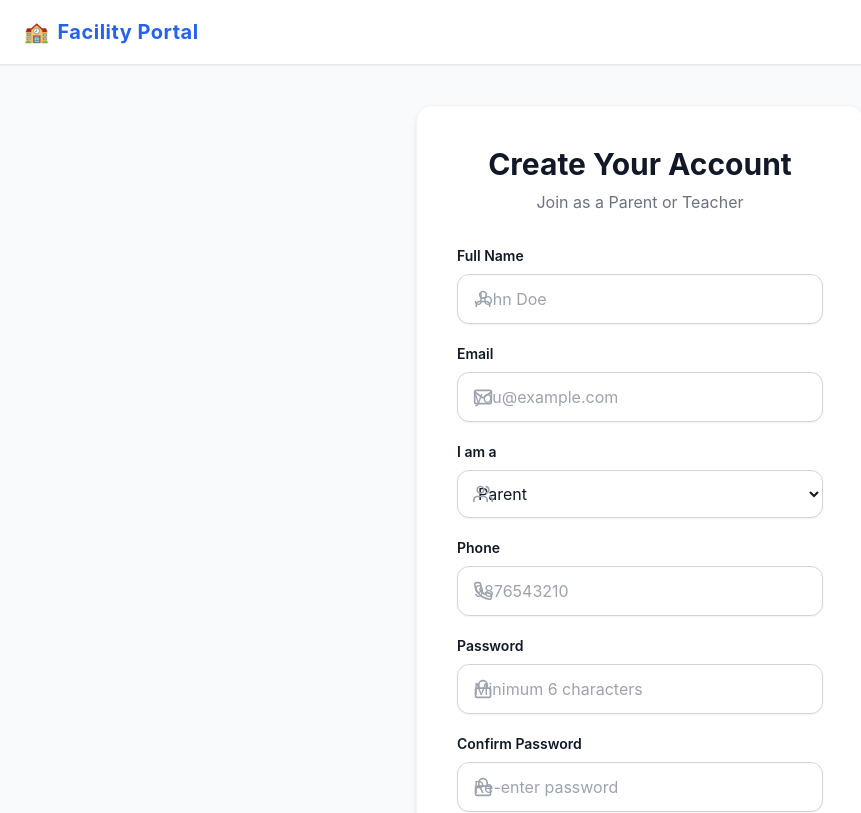
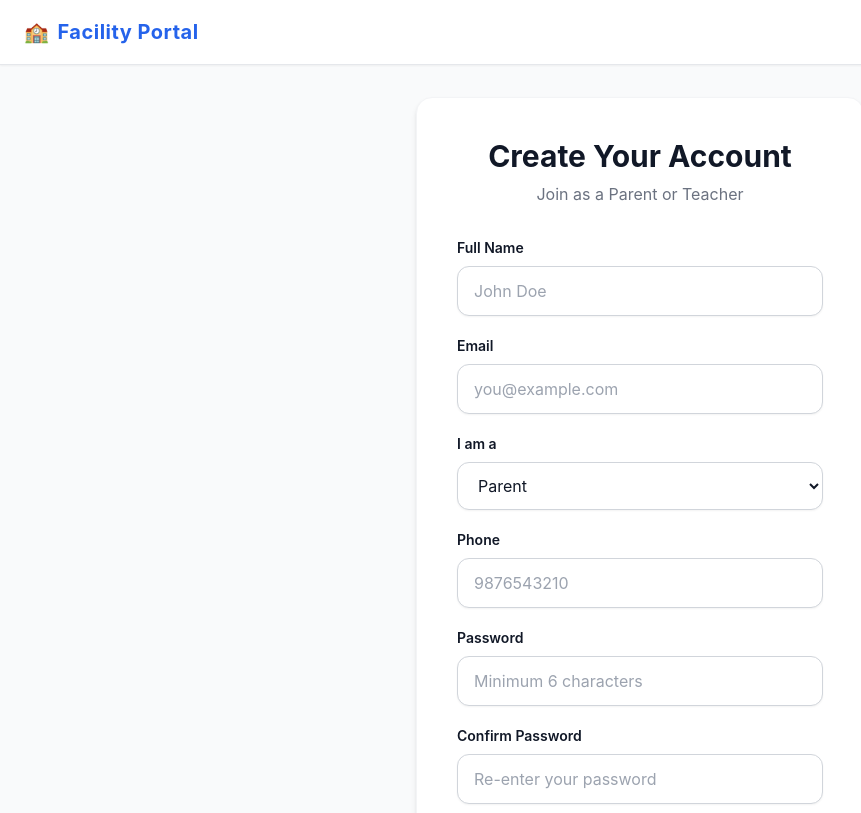
Before and after one commit to Prasannamali08/school-facility-portal, a React (Vite) app in the folder frontend/: page /register in a window 1280 px wide. Shown: the top 813 px of the page, without its empty margins (0-861 px from the left). Built offline with nearby package versions, Linux system fonts and the light colour scheme.

Commit message:
Improve UI design and enhance user interface

```diff
--- a/frontend/src/pages/Login.jsx
+++ b/frontend/src/pages/Login.jsx
@@ -2,7 +2,7 @@ import React, { useState } from 'react';
 import { Link, useNavigate } from 'react-router-dom';
 import { useForm } from 'react-hook-form';
 import { toast } from 'react-toastify';
-import { FiMail, FiLock } from 'react-icons/fi';
+
 import api from '../services/api';
 import { useAuth } from '../context/AuthContext';
 
@@ -14,6 +14,7 @@ const Login = () => {
   } = useForm();
 
   const [loading, setLoading] = useState(false);
+
   const { login } = useAuth();
   const navigate = useNavigate();
 
@@ -39,6 +40,7 @@ const Login = () => {
     <div className="min-h-[80vh] flex items-center justify-center px-4 py-8">
       <div className="card w-full max-w-md p-8 md:p-10 shadow-xl">
 
+        {/* Heading */}
         <h1 className="text-3xl font-bold text-center text-gray-900 dark:text-white mb-2">
           Welcome Back
         </h1>
@@ -47,32 +49,26 @@ const Login = () => {
           Sign in to your account
         </p>
 
-        <form onSubmit={handleSubmit(onSubmit)} className="space-y-5">
-
+        {/* Login Form */}
+        <form
+          onSubmit={handleSubmit(onSubmit)}
+          className="space-y-5"
+        >
           {/* Email */}
           <div>
             <label className="block text-sm font-semibold mb-2">
               Email
             </label>
 
-            <div className="relative">
-
-              <FiMail
-                size={20}
-                className="absolute left-4 top-1/2 -translate-y-1/2 text-gray-400"
-              />
-
             <input
               type="email"
               placeholder="you@example.com"
               autoComplete="email"
-                className="input-field pl-12"
+              className="input-field"
               {...register('email', {
                 required: 'Email is required',
               })}
             />
-
-            </div>
 
             {errors.email && (
               <p className="text-red-500 text-xs mt-1">
@@ -87,24 +83,15 @@ const Login = () => {
               Password
             </label>
 
-            <div className="relative">
-
-              <FiLock
-                size={20}
-                className="absolute left-4 top-1/2 -translate-y-1/2 text-gray-400"
-              />
-
             <input
               type="password"
-                placeholder="••••••••"
+              placeholder="Enter your password"
               autoComplete="current-password"
-                className="input-field pl-12"
+              className="input-field"
               {...register('password', {
                 required: 'Password is required',
               })}
             />
-
-            </div>
 
             {errors.password && (
               <p className="text-red-500 text-xs mt-1">
@@ -122,8 +109,7 @@ const Login = () => {
             </div>
           </div>
 
-          {/* Button */}
-
+          {/* Submit Button */}
           <button
             type="submit"
             disabled={loading}
@@ -131,9 +117,9 @@ const Login = () => {
           >
             {loading ? 'Signing in...' : 'Sign In'}
           </button>
-
         </form>
 
+        {/* Register Link */}
         <p className="text-center text-gray-500 dark:text-gray-400 mt-8">
           Don't have an account?{' '}
           <Link
@@ -144,32 +130,6 @@ const Login = () => {
           </Link>
         </p>
 
-        {/* Demo Accounts */}
-
-        <div className="mt-8 rounded-xl border border-gray-200 dark:border-gray-600 bg-gray-50 dark:bg-gray-700 p-4 shadow-sm">
-
-          <h3 className="font-semibold mb-3">
-            Demo Accounts
-          </h3>
-
-          <div className="space-y-1 text-sm text-gray-600 dark:text-gray-300">
-
-            <p>
-              <strong>Admin:</strong> admin@school.edu / Admin@123
-            </p>
-
-            <p>
-              <strong>Teacher:</strong> teacher@school.edu / Teacher@123
-            </p>
-
-            <p>
-              <strong>Parent:</strong> parent@school.edu / Parent@123
-            </p>
-
-          </div>
-
-        </div>
-
       </div>
     </div>
   );
--- a/frontend/src/pages/Register.jsx
+++ b/frontend/src/pages/Register.jsx
@@ -2,13 +2,7 @@ import React, { useState } from 'react';
 import { Link, useNavigate } from 'react-router-dom';
 import { useForm } from 'react-hook-form';
 import { toast } from 'react-toastify';
-import {
-  FiUser,
-  FiMail,
-  FiPhone,
-  FiLock,
-  FiUsers,
-} from 'react-icons/fi';
+
 import api from '../services/api';
 import { useAuth } from '../context/AuthContext';
 
@@ -21,6 +15,7 @@ const Register = () => {
   } = useForm();
 
   const [loading, setLoading] = useState(false);
+
   const { login } = useAuth();
   const navigate = useNavigate();
 
@@ -45,10 +40,11 @@ const Register = () => {
   };
 
   return (
-    <div className="min-h-[80vh] flex items-center justify-center px-4 py-10">
+    <div className="min-h-[80vh] flex items-center justify-center px-4 py-8">
       <div className="card w-full max-w-md p-8 md:p-10 shadow-xl">
 
-        <h1 className="text-3xl font-bold text-center mb-2">
+        {/* Heading */}
+        <h1 className="text-3xl font-bold text-center text-gray-900 dark:text-white mb-2">
           Create Your Account
         </h1>
 
@@ -56,25 +52,21 @@ const Register = () => {
           Join as a Parent or Teacher
         </p>
 
+        {/* Registration Form */}
         <form
           onSubmit={handleSubmit(onSubmit)}
           className="space-y-5"
         >
 
-          {/* Name */}
+          {/* Full Name */}
           <div>
             <label className="block text-sm font-semibold mb-2">
               Full Name
             </label>
 
-            <div className="relative">
-              <FiUser
-                size={20}
-                className="absolute left-4 top-1/2 -translate-y-1/2 text-gray-400"
-              />
-
             <input
-                className="input-field pl-12"
+              type="text"
+              className="input-field"
               placeholder="John Doe"
               autoComplete="name"
               {...register('name', {
@@ -85,7 +77,6 @@ const Register = () => {
                 },
               })}
             />
-            </div>
 
             {errors.name && (
               <p className="text-red-500 text-xs mt-1">
@@ -100,15 +91,9 @@ const Register = () => {
               Email
             </label>
 
-            <div className="relative">
-              <FiMail
-                size={20}
-                className="absolute left-4 top-1/2 -translate-y-1/2 text-gray-400"
-              />
-
             <input
               type="email"
-                className="input-field pl-12"
+              className="input-field"
               placeholder="you@example.com"
               autoComplete="email"
               {...register('email', {
@@ -119,7 +104,6 @@ const Register = () => {
                 },
               })}
             />
-            </div>
 
             {errors.email && (
               <p className="text-red-500 text-xs mt-1">
@@ -134,20 +118,15 @@ const Register = () => {
               I am a
             </label>
 
-            <div className="relative">
-              <FiUsers
-                size={20}
-                className="absolute left-4 top-1/2 -translate-y-1/2 text-gray-400 pointer-events-none"
-              />
-
             <select
-                className="input-field pl-12"
-                {...register('role', { required: true })}
+              className="input-field"
+              {...register('role', {
+                required: true,
+              })}
             >
               <option value="parent">Parent</option>
               <option value="teacher">Teacher</option>
             </select>
-            </div>
           </div>
 
           {/* Phone */}
@@ -156,19 +135,13 @@ const Register = () => {
               Phone
             </label>
 
-            <div className="relative">
-              <FiPhone
-                size={20}
-                className="absolute left-4 top-1/2 -translate-y-1/2 text-gray-400"
-              />
-
             <input
-                className="input-field pl-12"
+              type="tel"
+              className="input-field"
               placeholder="9876543210"
               autoComplete="tel"
               {...register('phone')}
             />
-            </div>
           </div>
 
           {/* Password */}
@@ -177,15 +150,9 @@ const Register = () => {
               Password
             </label>
 
-            <div className="relative">
-              <FiLock
-                size={20}
-                className="absolute left-4 top-1/2 -translate-y-1/2 text-gray-400"
-              />
-
             <input
               type="password"
-                className="input-field pl-12"
+              className="input-field"
               placeholder="Minimum 6 characters"
               autoComplete="new-password"
               {...register('password', {
@@ -196,7 +163,6 @@ const Register = () => {
                 },
               })}
             />
-            </div>
 
             {errors.password && (
               <p className="text-red-500 text-xs mt-1">
@@ -211,16 +177,10 @@ const Register = () => {
               Confirm Password
             </label>
 
-            <div className="relative">
-              <FiLock
-                size={20}
-                className="absolute left-4 top-1/2 -translate-y-1/2 text-gray-400"
-              />
-
             <input
               type="password"
-                className="input-field pl-12"
-                placeholder="Re-enter password"
+              className="input-field"
+              placeholder="Re-enter your password"
               autoComplete="new-password"
               {...register('confirmPassword', {
                 required: 'Please confirm your password',
@@ -228,7 +188,6 @@ const Register = () => {
                   value === password || 'Passwords do not match',
               })}
             />
-            </div>
 
             {errors.confirmPassword && (
               <p className="text-red-500 text-xs mt-1">
@@ -237,6 +196,7 @@ const Register = () => {
             )}
           </div>
 
+          {/* Submit Button */}
           <button
             type="submit"
             disabled={loading}
@@ -247,7 +207,8 @@ const Register = () => {
 
         </form>
 
-        <p className="text-center text-gray-500 mt-8">
+        {/* Login Link */}
+        <p className="text-center text-gray-500 dark:text-gray-400 mt-8">
           Already have an account?{' '}
           <Link
             to="/login"
```
Lines whose indentation alone changed are shown as unchanged.
